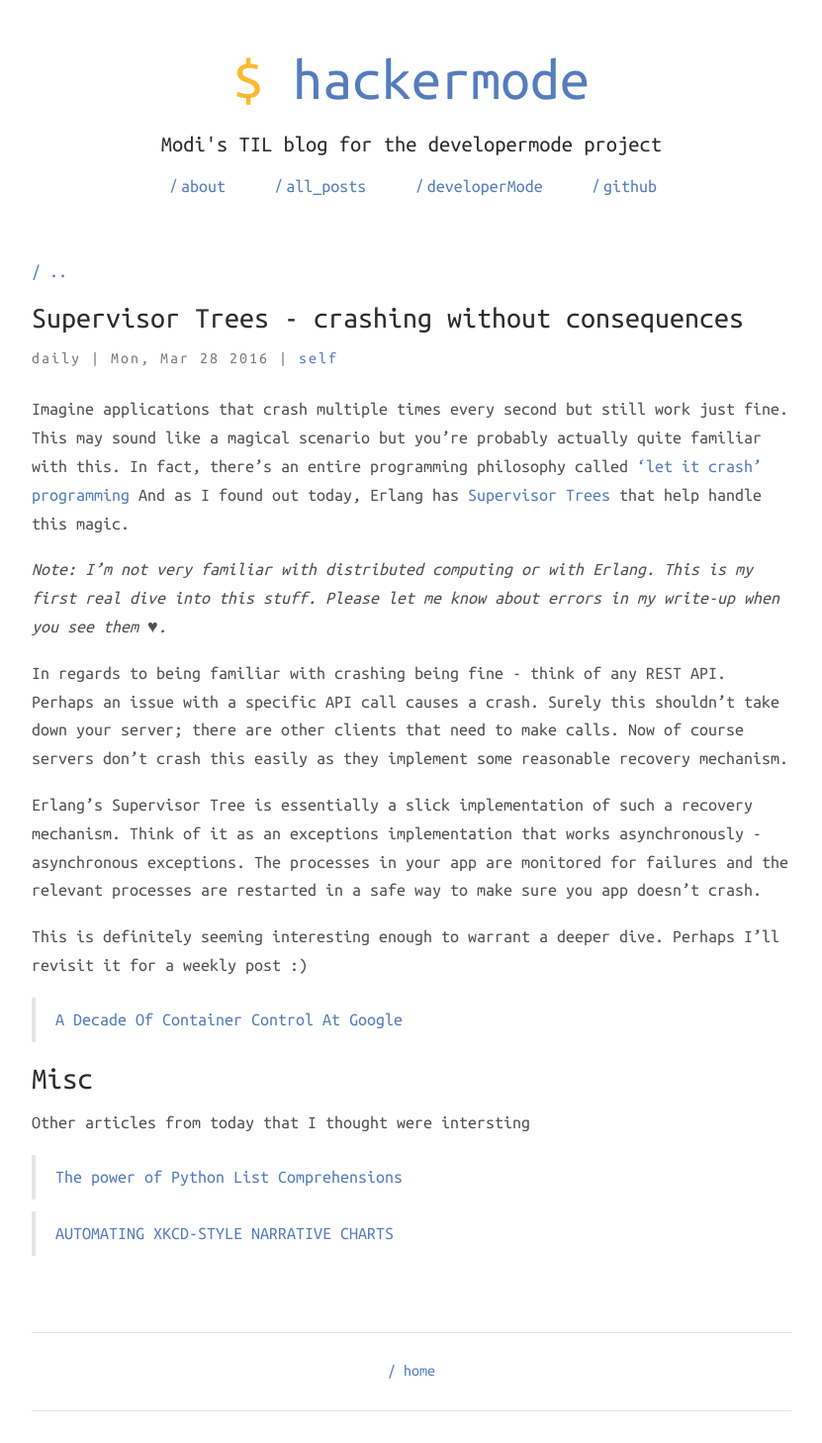
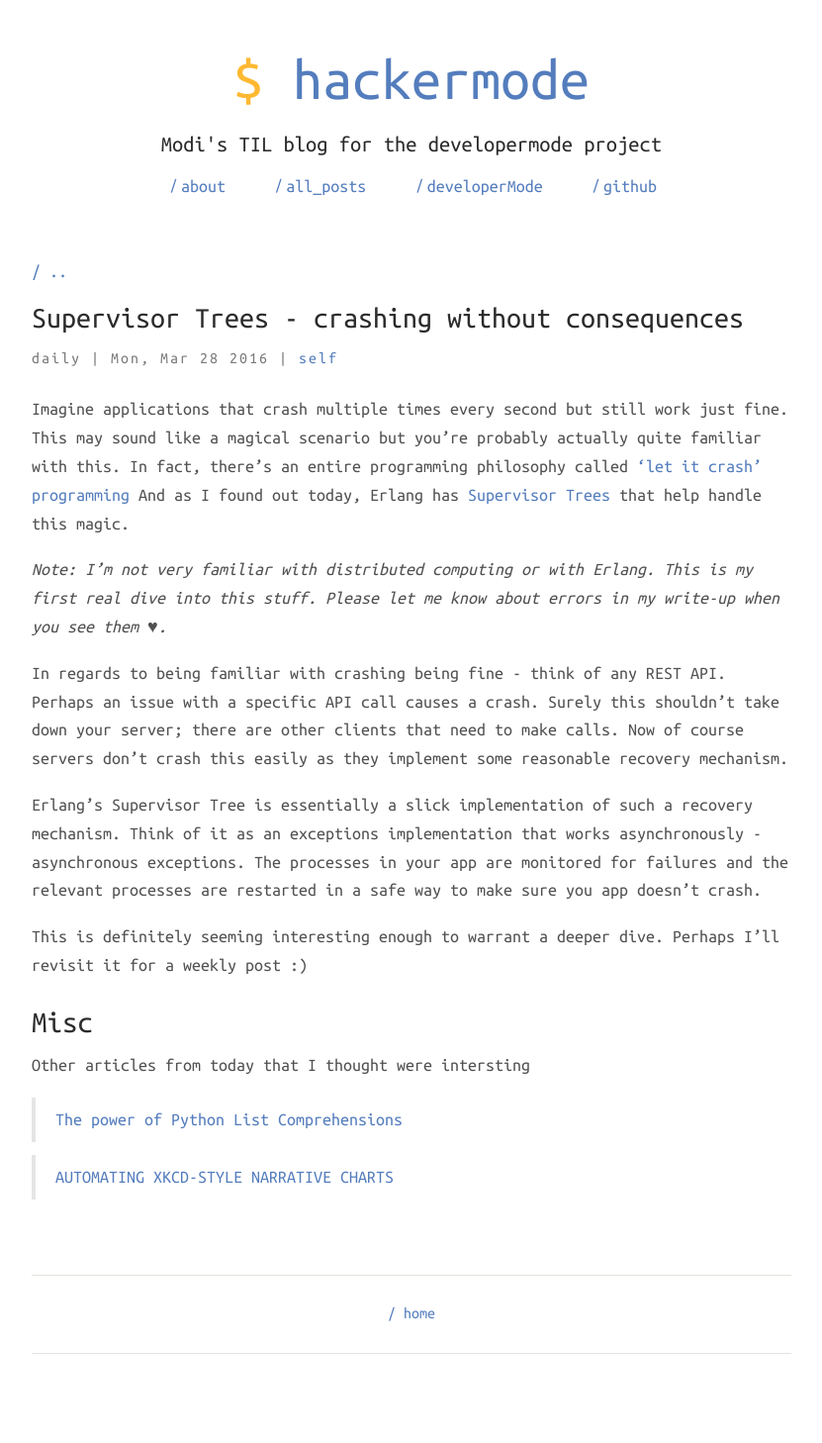
Before and after one commit to developermo-de/hackerMode, a Jekyll site: the page built from _posts/2016-03-28-supervisor-trees.markdown, in a window 1280 px wide. Shown: the whole page at 99% size, without its empty margins (224-1055 px from the left). Built offline with Jekyll 4.4.1, drawn with Linux system fonts in a browser that asks for light colours; nearby versions of some CDN libraries; after the commit the page ends 1400 px from its top, so only the background shows below that.

```diff
--- a/_posts/2016-03-28-supervisor-trees.markdown
+++ b/_posts/2016-03-28-supervisor-trees.markdown
@@ -19,8 +19,6 @@
 
 This is definitely seeming interesting enough to warrant a deeper dive. Perhaps I'll revisit it for a weekly post :)
 
-> [A Decade Of Container Control At Google][source0]
-
 ## Misc
 Other articles from today that I thought were intersting
 
```
Also changed, not shown: other parts of _posts/2016-03-28-supervisor-trees.markdown (+0 -1 lines).
